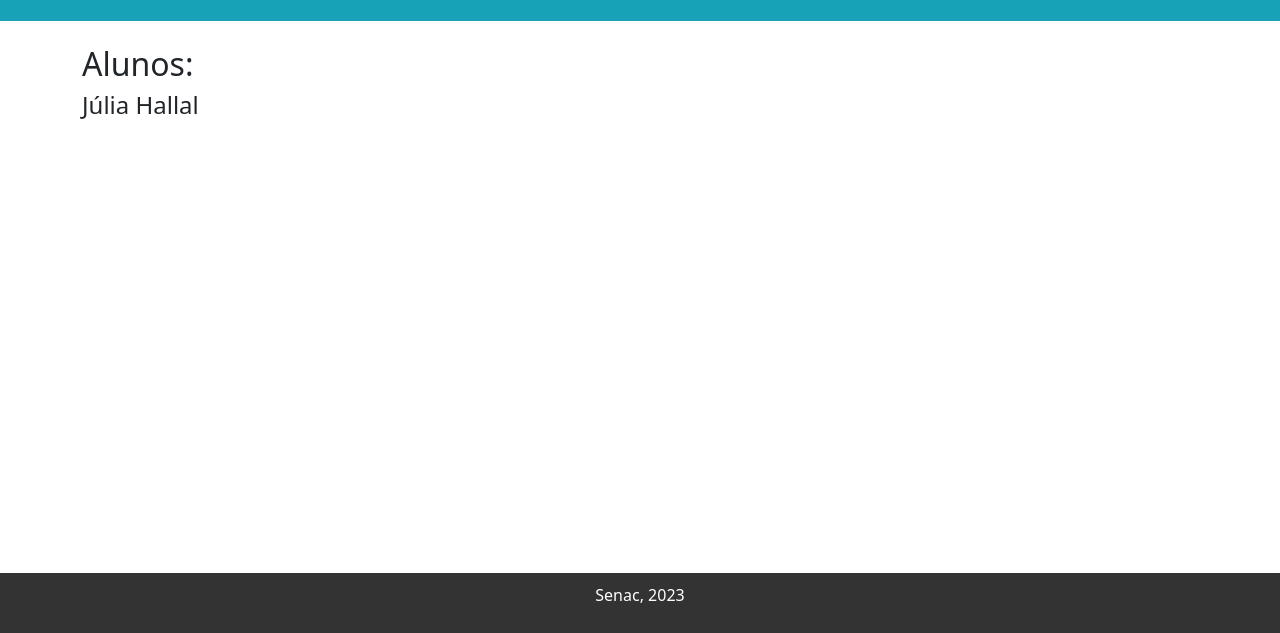
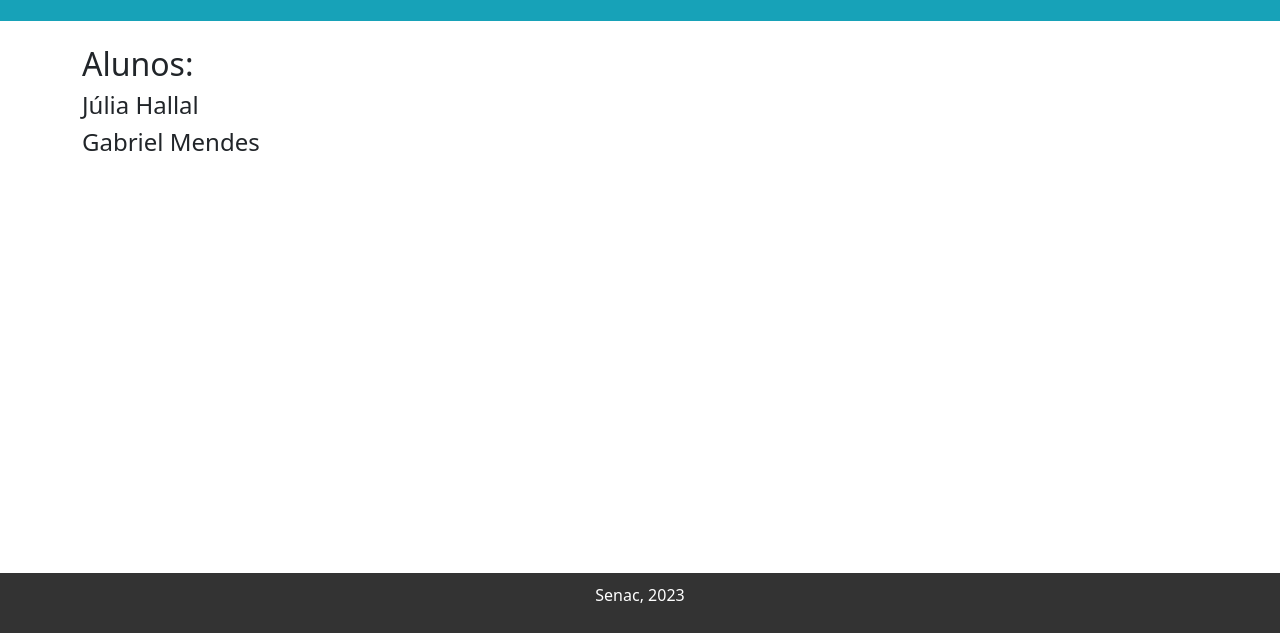
Before and after one commit to CarolinaSFreitas/Atividade1-Eng.Soft.II, a plain HTML site: page index.html in a window 1280 px wide. Shown: the part 167-800 px from the top of the page. Drawn offline with nearby package versions, Linux system fonts and the light colour scheme.

Commit message:
adicioei nome Mendes

```diff
--- a/index.html
+++ b/index.html
@@ -16,6 +16,7 @@
     <div class="container mt-4">
         <h2>Alunos:</h2>
         <h4>Júlia Hallal</h4>
+        <h4>Gabriel Mendes</h4>
 
     </div>
 
```
